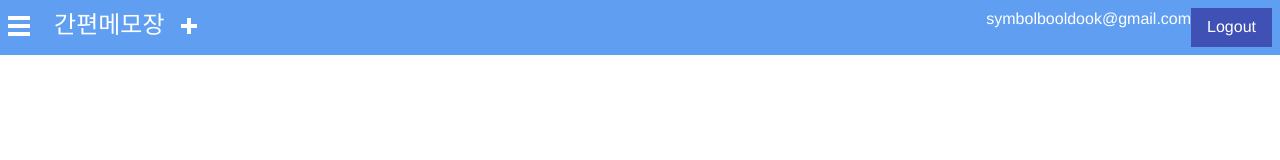
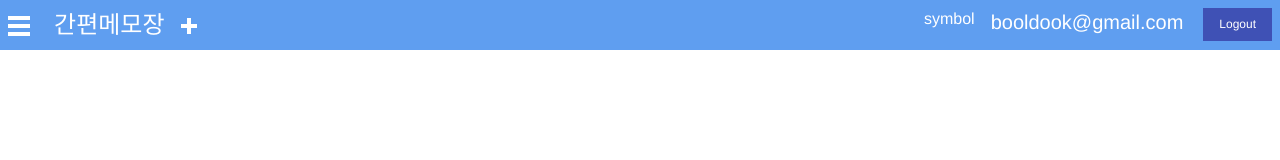
Before and after one commit to booldook/2018-jr-note, a plain HTML site: page public/main/note.html in a window 1280 px wide. Drawn offline with Linux system fonts and the light colour scheme.

Commit message:
booldook

```diff
--- a/public/css/note.css
+++ b/public/css/note.css
@@ -6,8 +6,8 @@
 .header > :nth-child(2) {float:left; font-size:1.5em; margin-left:1em;}
 .header > :nth-child(3) {float:left; width:1.25%; min-width:1rem; padding-top:1em; margin-left:1em;}
 .header > :nth-child(4) {float:right;}
-.header > :nth-child(5) {float:right;}
-.header > :nth-child(6) {float:right;}
+.header > :nth-child(5) {float:right; font-size:1.25em; margin-right:1em;}
+.header > :nth-child(6) {float:right; margin-right:1em;}
 .header > :nth-child(1) > li {background:#fff; width:100%; height:0.25em; margin-bottom:0.25em;}
 .header > :nth-child(3) > li {background:#fff; width:100%; height:0.25em;}
 .header > :nth-child(3) > li:first-child {transform:rotate(90deg);}
--- a/public/main/note.html
+++ b/public/main/note.html
@@ -22,7 +22,7 @@
       <li></li>
       <li></li>
     </ul>
-    <button class="w3-button w3-indigo">Logout</button>
+    <button class="w3-button w3-indigo w3-small">Logout</button>
     <div class="email">booldook@gmail.com</div>
     <div class="symbol">symbol</div>
   </div>
```
